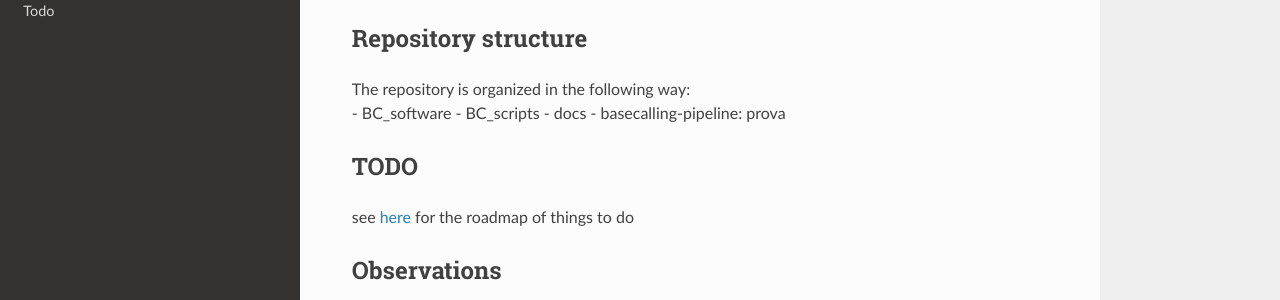
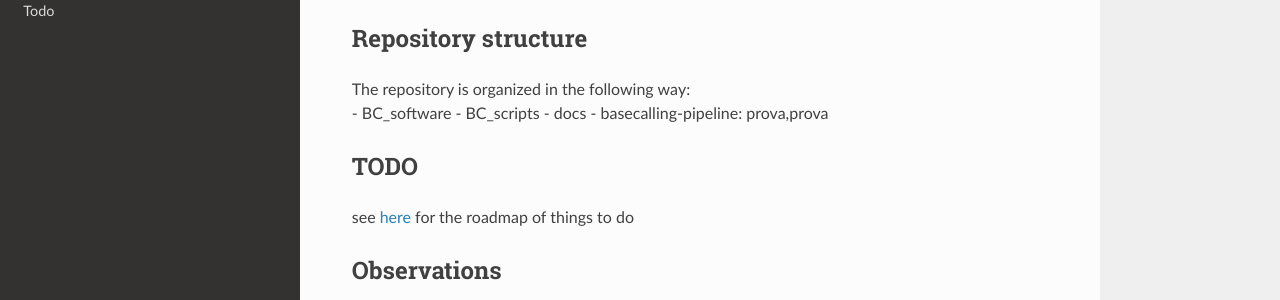
Before and after one commit to RodTol/BC-pipelines, an MkDocs documentation site: the page built from docs/index.md, in a window 1280 px wide and 974 px high. Shown: the part 259-559 px from the top of the window. Built offline with MkDocs 1.6.1, drawn with Linux system fonts in a browser that asks for light colours; nearby versions of some CDN libraries.

```diff
--- a/docs/index.md
+++ b/docs/index.md
@@ -1,6 +1,6 @@
 
 <p align="center">
-  <img src="docs/images/logo-area.png" alt="Area logo" width="200"/>
+  <img src="../docs/images/logo-area.png" alt="Area logo" width="200"/>
 </p>
 
 # BC-pipelines 🧬
@@ -11,7 +11,7 @@
 - BC_software
 - BC_scripts
 - docs
-- basecalling-pipeline: prova
+- basecalling-pipeline: prova,prova
 
 ## TODO
 see [here](/docs/todo.md) for the roadmap of things to do
```
Also changed, not shown: 1 other file.
